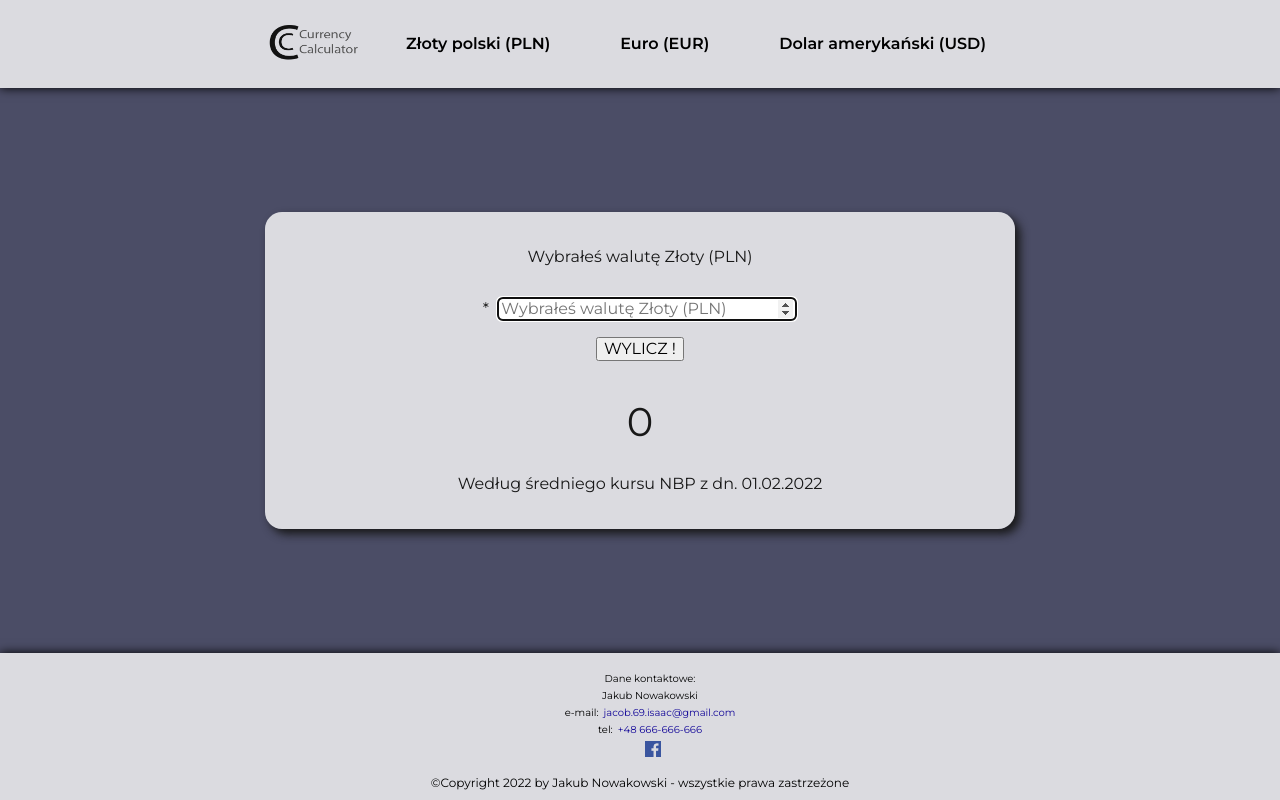
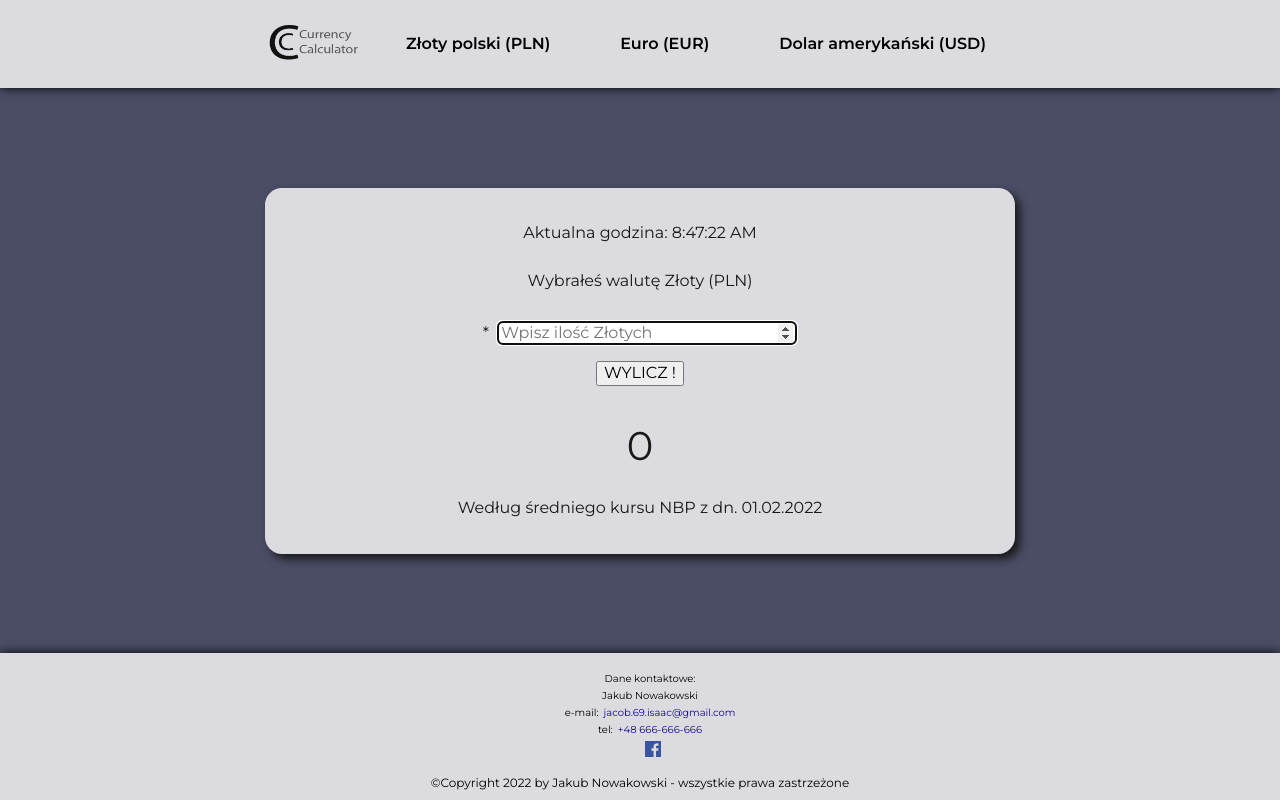
Before and after one commit to Jacob-Isaac/new-converter-react, a React (Create React App) app: page / in a window 1280 px wide. Built offline with nearby package versions, Linux system fonts and the light colour scheme.

Commit message:
clock added to application

```diff
--- a/src/App.js
+++ b/src/App.js
@@ -10,7 +10,7 @@ function App() {
   const focus = React.useRef(null);
   const [currentCurrency, setCurrency] = React.useState("PLN");
   const [currentPlaceHolder, setCurrentPlaceHolder] = React.useState(
-    "Wybrałeś walutę Złoty (PLN)"
+    "Wpisz ilość Złotych"
   );
   const [inputValue, setInputValue] = React.useState("");
   const [messageValue, setMessageValue] = React.useState(
@@ -20,6 +20,7 @@ function App() {
   const dividerDollar = 4.28;
   const [multiplier, setMultiplier] = React.useState(4.28);
   const [resultValue, setResultValue] = React.useState(0);
+
 
   const currencyResult = (currentCurrency) => {
 
@@ -46,7 +47,9 @@ function App() {
     setInputValue("");
     setMessageValue("Wybrałeś walutę Złoty (PLN)");
     focus.current.focus();
+
   };
+
   const onDollarButtonClick = () => {
     setCurrency("USD");
     setMultiplier(4.28)
--- /dev/null
+++ b/src/Form/date.js
@@ -0,0 +1,18 @@
+import React from "react";
+
+const useTime = () =>
+{
+  const [time, setTime] = React.useState(new Date());
+
+React.useEffect(() => {
+  const intervalID = setInterval(() => {
+     setTime(new Date());}, 1000);
+
+     return () => {
+       clearInterval(intervalID)
+     };
+    });
+    return time;
+};
+
+export default useTime;
--- a/src/Form/index.js
+++ b/src/Form/index.js
@@ -1,4 +1,5 @@
 import React from "react";
+import useTime from "./date";
 import "./style.css";
 
 const Form = ({
@@ -13,6 +14,7 @@ const Form = ({
   resultValue,
 }) => {
 
+
   function onFormSubmit(event) {
     event.preventDefault();
     currencyResult(currentCurrency);
@@ -20,8 +22,15 @@ const Form = ({
     // inputCallback("");
   }
 
+  const Clock = () => {
+    const date = useTime();
+    let formatedDate = `${date.toLocaleTimeString()}`
+    return <p name="text" className="formProps">Aktualna godzina: {formatedDate}</p>
+  }
+
   return (
     <form onSubmit={onFormSubmit} className="centerBoxProperties">
+    <Clock/>
       <p name="text" className="formProps">
         {messageValue}
       </p>
```
